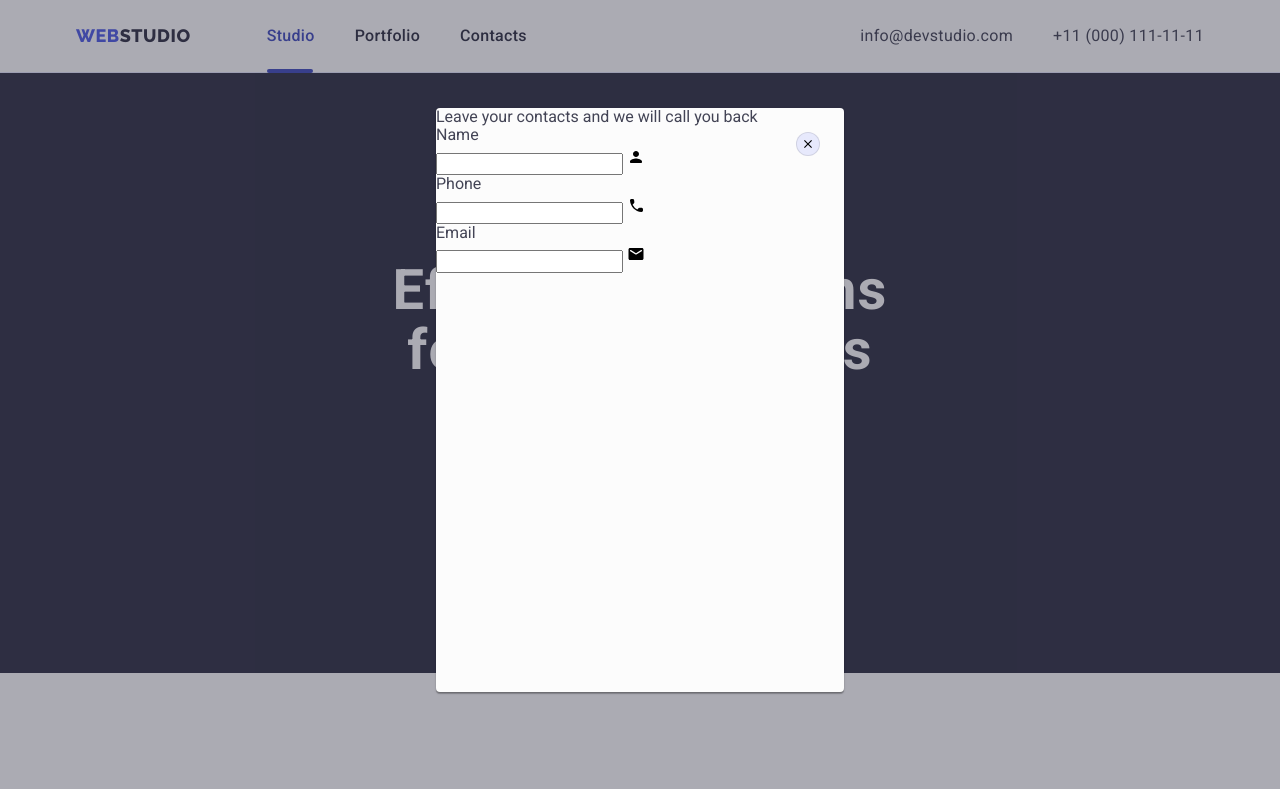
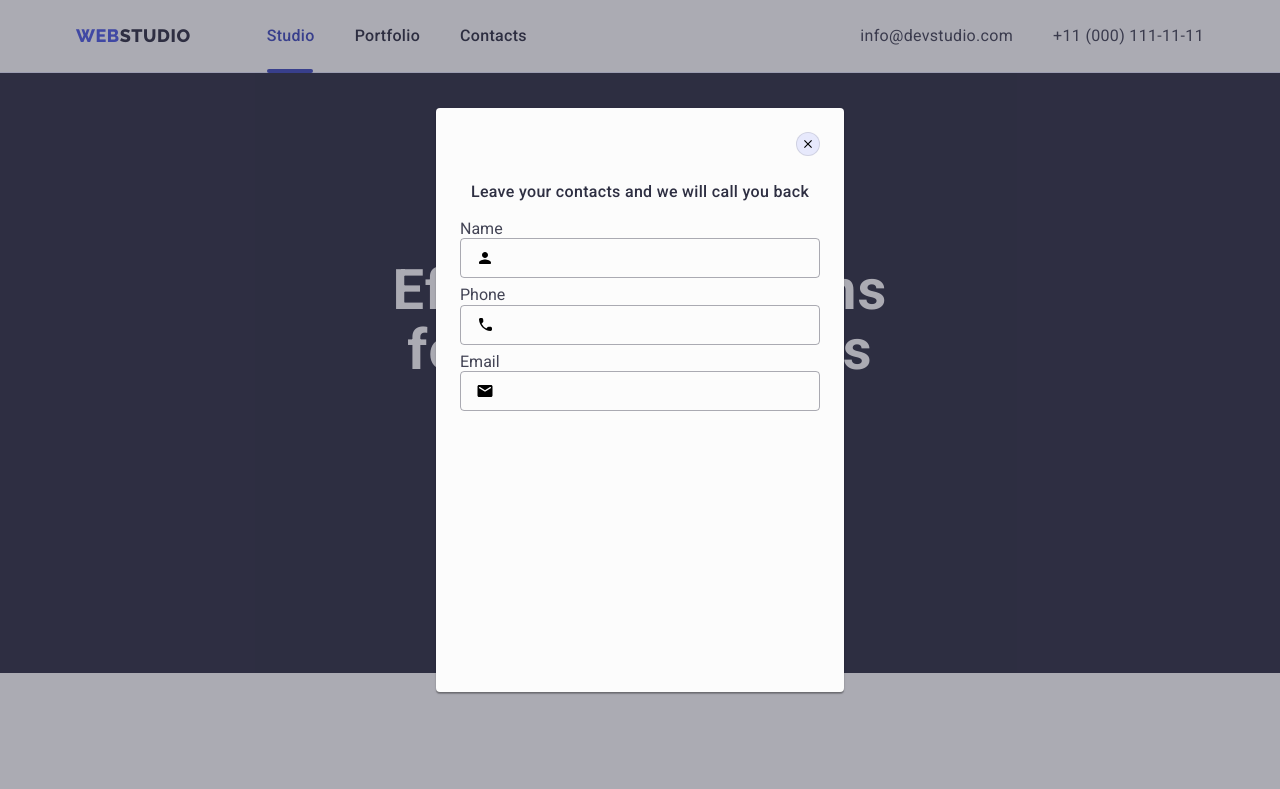
Before and after one commit to MichalPison/goit-markup-hw-06, a plain HTML site: page index.html in a window 1280 px wide. Both pictures are taken after a click on the button "Order Service". Shown: the top 789 px of the page. Drawn offline with nearby package versions, Linux system fonts and the light colour scheme.

Commit message:
first index.html init

```diff
--- a/css/styles.css
+++ b/css/styles.css
@@ -630,6 +630,9 @@ ol {
     transition: opacity 250ms cubic-bezier(0.4, 0, 0.2, 1),
         visibility 250ms cubic-bezier(0.4, 0, 0.2, 1);
 }
+.modal-container-div {
+    padding: 72px 24px 24px 24px;
+}
 .modal-container {
     position: absolute;
     top: 50%;
@@ -658,7 +661,7 @@ ol {
     padding: 0;
     cursor: pointer;
     transition: background-color 250ms cubic-bezier(0.4, 0, 0.2, 1),
-        border 250ms cubic-bezier(0.4, 0, 0.2, 1);
+                border 250ms cubic-bezier(0.4, 0, 0.2, 1);
 }
 
 .modal-close-button:hover,
@@ -677,3 +680,57 @@ ol {
     visibility: hidden;
     pointer-events: none;
 }
+.modal-text {
+    text-align: center;
+    font-size: 16px;
+    font-style: normal;
+    font-weight: 500;
+    line-height: 24px;
+    letter-spacing: 0.02em;
+    color: var(--dark-color);
+    margin-bottom: 16px;
+
+}
+.user-data-label {
+    display: block;
+    font-size: 12px;
+    line-height: 1.17;
+    letter-spacing: 0.04em;
+    color: var(--subtle-text-color);
+    margin-bottom: 4px;
+}
+.modal-form {
+    margin-bottom: 8px;
+}
+.user-data-div {
+    position: relative;
+}
+.user-data-input {
+    border-radius: 4px;
+    border: 1px solid rgba(46, 47, 66, 0.4);
+    height: 40px;
+    width: 100%;
+    background-color: transparent;
+    padding-left: 38px;
+    outline: transparent;
+    transition: border-color 250ms cubic-bezier(0.4, 0, 0.2, 1);
+}
+.user-data-input:hover {
+    border-color: var(--primary-brand-color);
+}
+.user-data-input:hover
+.user-data-input:focus,
+.user-data-input:active {
+    border-color: var(--primary-brand-color);
+}
+.user-data-icon {
+    position: absolute;
+    left: 16px;
+    top: 50%;
+    transform: translateY(-50%);
+    transition: fill 250ms cubic-bezier(0.4, 0, 0.2, 1);
+}
+.user-data-input:focus + .user-data-icon:hover,
+.user-data-input:focus + .user-data-icon:focus {
+    fill: var(--primary-brand-color)
+}
--- a/index.html
+++ b/index.html
@@ -351,18 +351,18 @@
     </div>
     </footer>
     <div class="modal is-hidden" data-modal>
-      <div class="modal-container">
+      <div class="modal-container modal-container-div">
         <button type="button" class="modal-close-button" data-modal-close>
           <svg class="modal-close" width="8" height="8">
             <use href="./images/icons.svg#icon-close"></use>
           </svg>
         </button>
-        <p class="mdodal-text">Leave your contacts and we will call you back</p>
+        <p class="modal-text">Leave your contacts and we will call you back</p>
         <form>
           <div class="modal-form">
              <label class="user-data-ladel" for="user-data">Name</label>
               <div class="user-data-div">
-                <input name="unser-data" type="text" class="unser-data-imput" id="user-data">
+                <input name="user-data" type="text" class="user-data-input" id="user-data">
                    <svg class="user-data-icon" width="18" height="24">
                       <use class="data-icon" href="./images/icons.svg#icon-person"></use>
                    </svg>
@@ -371,7 +371,7 @@
           <div class="modal-form">
             <label class="user-data-ladel" for="user-data">Phone</label>
             <div class="user-data-div">
-              <input name="unser-data" type="number" class="unser-data-imput" id="user-data">
+              <input name="user-data" type="tel" class="user-data-input" id="user-data">
               <svg class="user-data-icon" width="18" height="24">
                 <use class="data-icon" href="./images/icons.svg#icon-phone"></use>
               </svg>
@@ -380,7 +380,7 @@
           <div class="modal-form">
             <label class="user-data-ladel" for="user-data">Email</label>
             <div class="user-data-div">
-              <input name="unser-data" type="text" class="unser-data-imput" id="user-data">
+              <input name="user-data" type="text" class="user-data-input" id="user-data">
               <svg class="user-data-icon" width="18" height="24">
                 <use class="data-icon" href="./images/icons.svg#icon-email"></use>
               </svg>
```
